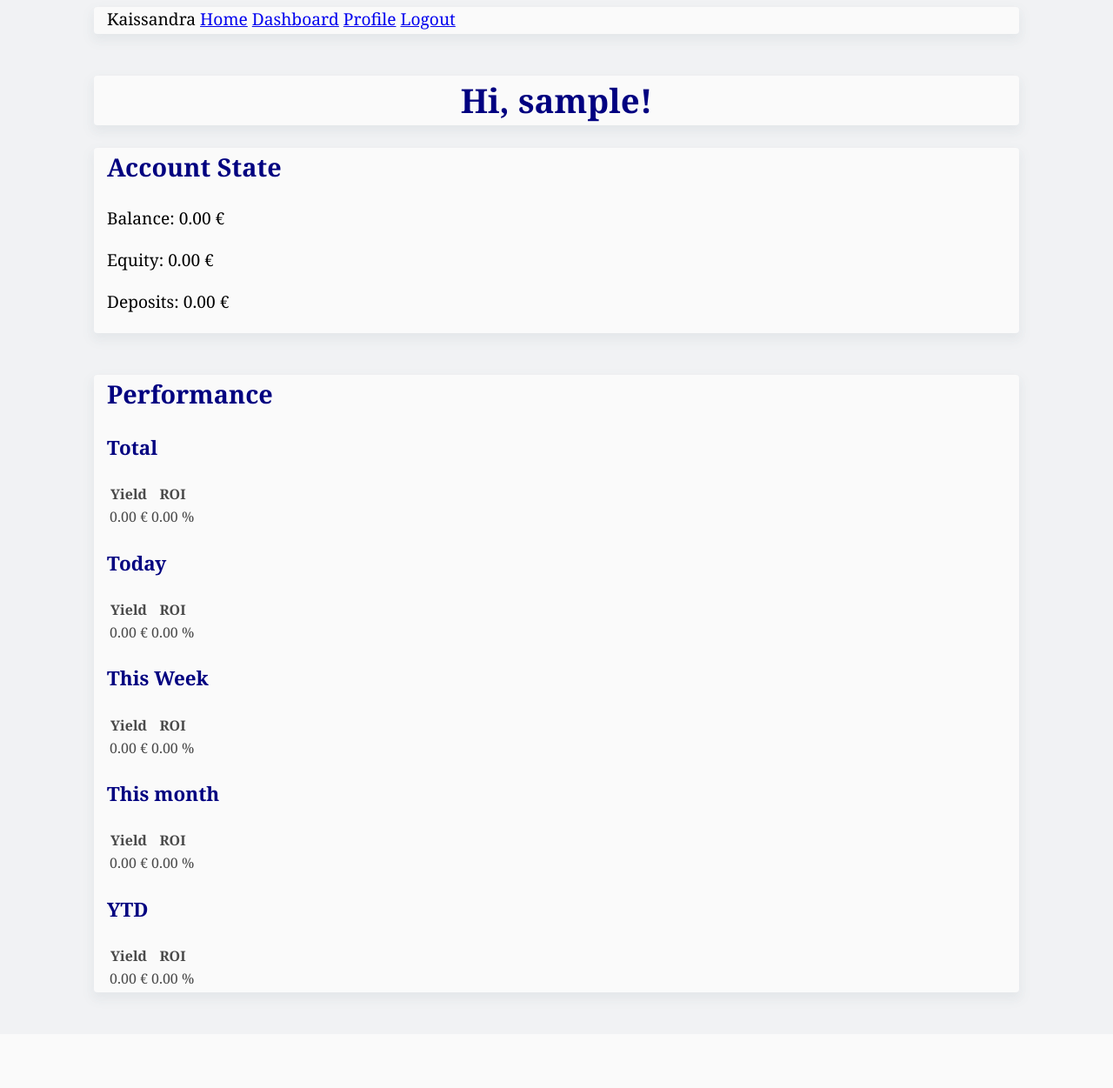
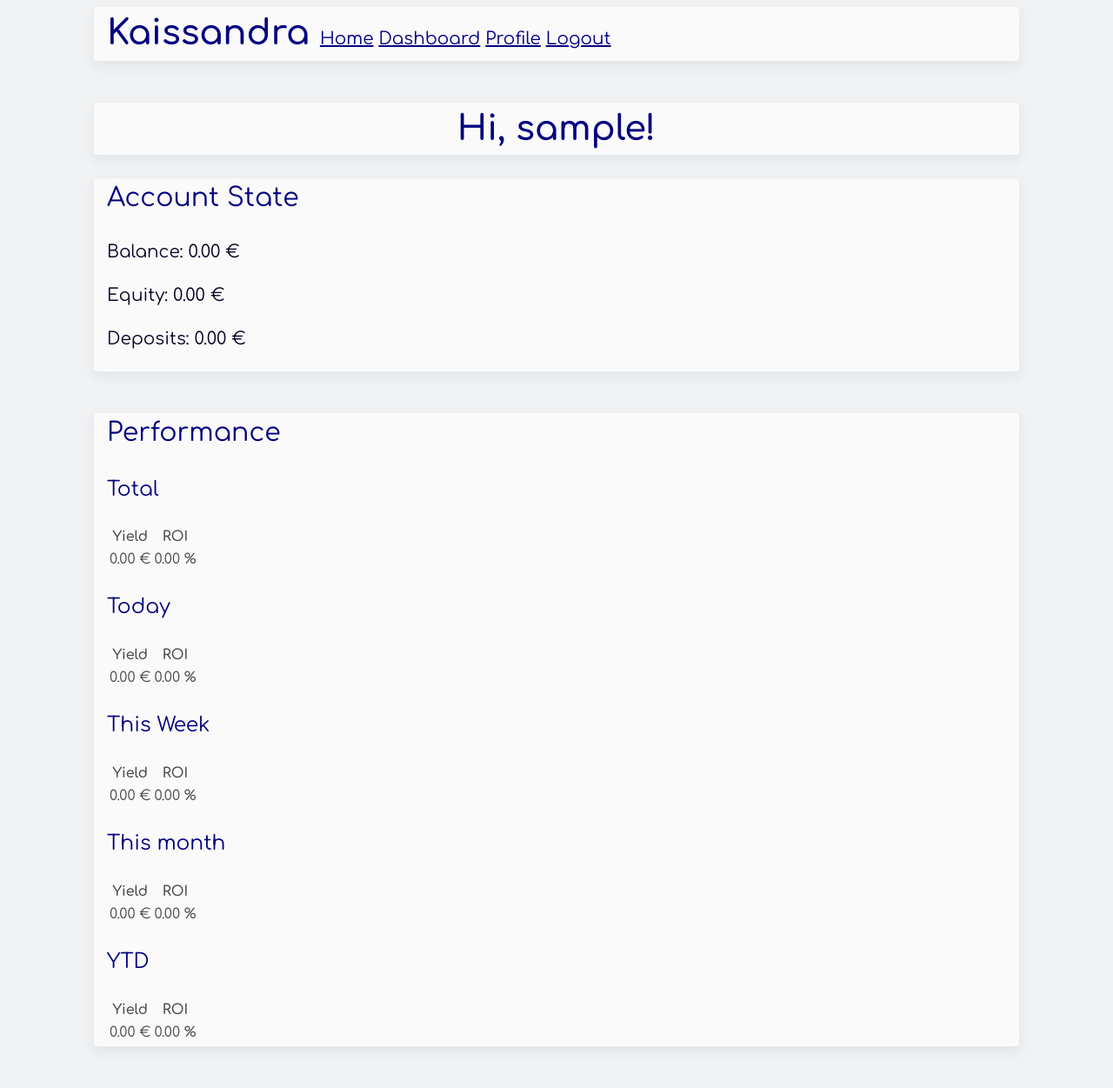
Before and after one commit to mgutierrez09/kaissandra_webapp, a Flask app: page / in a window 1280 px wide. Shown: the whole page at 87% size. Before the commit the page ends 1153 px from the top, so only its background shows below. Run offline with Flask 2, Linux system fonts and the light colour scheme; the visitor is signed in with stand-in values (Sample User, id 1); data comes from the database, SQL or seed files in the repository; data that the repository does not hold is empty.

Commit message:
google fonts added

```diff
--- a/app/static/css/app.css
+++ b/app/static/css/app.css
@@ -1,19 +1,28 @@
 body{
     background: darkgray;
-    font-family: Charter,Georgia,serif;
+    font-family: 'Comfortaa';
+    /* font-family: Charter,Georgia,serif; */
     line-height: 1.5;
     letter-spacing: 0;
     background-color: #f1f2f4;
     /* background-color: rgba(var(--bg), 1); */
     color: #050526;
-    color: rgba(var(--fg), 1);
-    font-size: 1.2em;
-    -webkit-font-smoothing: antialiased;
+    font-size: 20px;
+    /* font-size: 1.2em; */
+    /* -webkit-font-smoothing: antialiased;
     -moz-osx-font-smoothing: grayscale;
     font-weight: normal;
     word-wrap: break-word;
-    overflow-x: hidden;
+    overflow-x: hidden; */
 }
+
+#kaissandra-logo{
+    color:navy;
+    font-size: 2em;
+    font-family: 'Comfortaa';
+    font-weight: 600;
+}
+
 .title-page {
     text-align: center;
     width: auto;
@@ -28,6 +37,7 @@ body{
     box-shadow: 0 6px 12px 6px rgba(102,119,136,0.03), 0 6px 12px rgba(102,119,136,0.05);
     border-radius: 4px;
     margin-bottom: 2px;
+    font-weight: 400;
 }
 
 .container {
@@ -45,14 +55,12 @@ body{
     border-radius: 4px;
     margin-bottom: 48px;
 }
-div{
-    background: rgb(250, 250, 250);
-
-}
 
 h1 {
 
     color:navy;
+    font-size: 2em;
+    font-weight: 600;
     /* border-color: navy;
     border-width: 2px;
     border-style: solid; */
@@ -62,6 +70,7 @@ h1 {
 
 h2{
     color:navy;
+    font-weight: 400;
     /* border-color: navy;
     border-width: 2px;
     border-style: solid; */
@@ -71,6 +80,7 @@ h2{
 
 h3{
     color:navy;
+    font-weight: 400;
     /* border-color: navy;
     border-width: 2px;
     border-style: solid; */
@@ -89,10 +99,11 @@ tbody {
 
 table thead tr th {
     width: auto;
-    font-weight: 500;
+    font-weight: 600;
     line-height: 17px;
     color: #8B8EA7;
     white-space: nowrap;
+    vertical-align: middle;
 }
 
 input, textarea, select, option, .form-control, .bootstrap-select.open .dropdown-toggle, .bootstrap-select .dropdown-toggle {
@@ -101,14 +112,41 @@ input, textarea, select, option, .form-control, .bootstrap-select.open .dropdown
     border: 1px solid #e1e2e4;
     color: #4a4a4a;
     border-radius: 4px;
-    font-size: 14px;
+    font-size: 1em;
     font-weight: 400;
     line-height: 22px;
-    padding: 10px 13px;
+    padding: 6px 6px;
+    width: 100%;
 }
 
-.input-submit {
-    border-radius: 25px !important;
+input[type="checkbox"] {
+    border-radius: 25px;
+    background-color: navy;
+    height: 30px;
+    width: 5%;
+}
+
+input[type="submit"] {
+    border-radius: 25px;
+    background-color: navy;
+    font-weight: 400;
+    color:#FFFFFF;
     text-transform: uppercase;
     font-weight: 500;
+    cursor: pointer;
+    text-align: center;
+    font-size: 1em;
+    width: 100%;
+    margin: 10px 0 0;
+    padding: 2px 2px;
+    height: 48px;
+    justify-content: center;
 }
+
+a:visited{
+    color: grey;
+}
+
+a{
+    color: navy;
+}
--- a/app/templates/base.html
+++ b/app/templates/base.html
@@ -7,10 +7,11 @@
         {% endif %}
         <!-- <link></link> -->
         <link rel="stylesheet" href="{{ url_for('static', filename='css/app.css') }}">
+        <link href="https://fonts.googleapis.com/css?family=Comfortaa:400,600&display=swap" rel="stylesheet">
     </head>
     <body>
         <div class="container">
-            Kaissandra
+            <span id="kaissandra-logo">Kaissandra  </span>
             <a href="{{ url_for('main.index') }}">Home</a>
             {% if current_user.is_anonymous %}
             <a href="{{ url_for('main.login') }}">Login</a>
```
